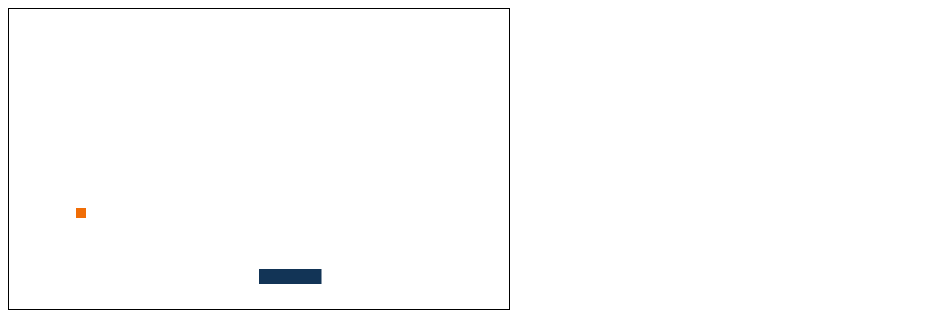
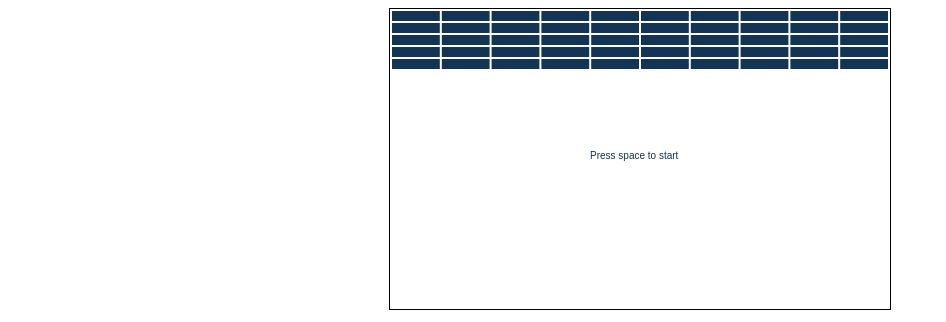
Before and after one commit to lcdvirgo/BrickBreak, a plain HTML site: page index.html in a window 1280 px wide. Shown: the whole page, without its empty margins (0-946 px from the left). Drawn offline with Linux system fonts and the light colour scheme.

Commit message:
added bricks and brick collisions

```diff
--- a/css/styles.css
+++ b/css/styles.css
@@ -1,3 +1,5 @@
 canvas {
   border: 1px solid #000;
+  margin: 0 auto;
+  display: block;
 }
--- a/js/game.js
+++ b/js/game.js
@@ -2,9 +2,14 @@
   var c = document.getElementById('brickBreak'),
       ctx = c.getContext('2d');
 
-
   c.width = 500;
   c.height = 300;
+
+  var brickColumns = 10,
+      brickRows = 5,
+      brickWidth = Math.floor(c.width/brickColumns) - 2.2,
+      brickHeight = 10,
+      bricks = [];
 
   function Ball(x, y) {
     this.x = x;
@@ -37,9 +42,56 @@
       this.speedY *= -1;
     }
 
+    this.checkCollision();
+
     this.x += this.speedX;
     this.y += this.speedY;
   };
+
+  Ball.prototype.checkCollision = function() {
+    var len = bricks.length;
+    while(len--) {
+      var x = bricks[len].x,
+          y = bricks[len].y;
+
+      if (this.y <= y + brickHeight && (this.x >= x && this.x <= x + brickWidth)) {
+        this.speedY *= -1;
+        bricks.splice(len, 1);
+      }
+
+    }
+  };
+
+  function Brick(x, y) {
+    this.x = x;
+    this.y = y;
+  }
+
+  Brick.prototype.draw = function() {
+    ctx.fillStyle = '#123456';
+    ctx.fillRect(this.x, this.y, brickWidth, brickHeight);
+  };
+
+  function createBricks() {
+    var offsetX = 2,
+        offsetY = 2;
+    var y = 2;
+    for (var i = 1; i <= brickRows; i++) {
+      var x = 2;
+      for (var j = 1; j <= brickColumns; j++) {
+        bricks.push(new Brick(x, y));
+        x += brickWidth + offsetX;
+      }
+      y += brickHeight + offsetY;
+    }
+  }
+
+  function renderBricks() {
+    var len = bricks.length;
+    while(len--) {
+      bricks[len].draw();
+    }
+  }
 
   function Paddle() {
     this.x = c.width / 2;
@@ -85,6 +137,9 @@
       if (e.which === 39) {
         p.direction['right'] = true;
       }
+      if (e.which === 32) {
+        main();
+      }
     });
 
     document.body.addEventListener('keyup', function(e) {
@@ -96,7 +151,10 @@
       }
     });
 
-    main();
+    createBricks();
+    renderBricks();
+
+    ctx.fillText('Press space to start', c.width/2 - 50, c.height/2);
   }
 
   function main() {
@@ -105,11 +163,12 @@
     p.move();
     b.draw();
     p.draw();
+    renderBricks();
 
-    mozRequestAnimationFrame(main);
+    requestAnimationFrame(main);
   }
 
-  var b = new Ball(10, 10),
+  var b = new Ball(100, 100),
       p = new Paddle();
 
   init();
```
